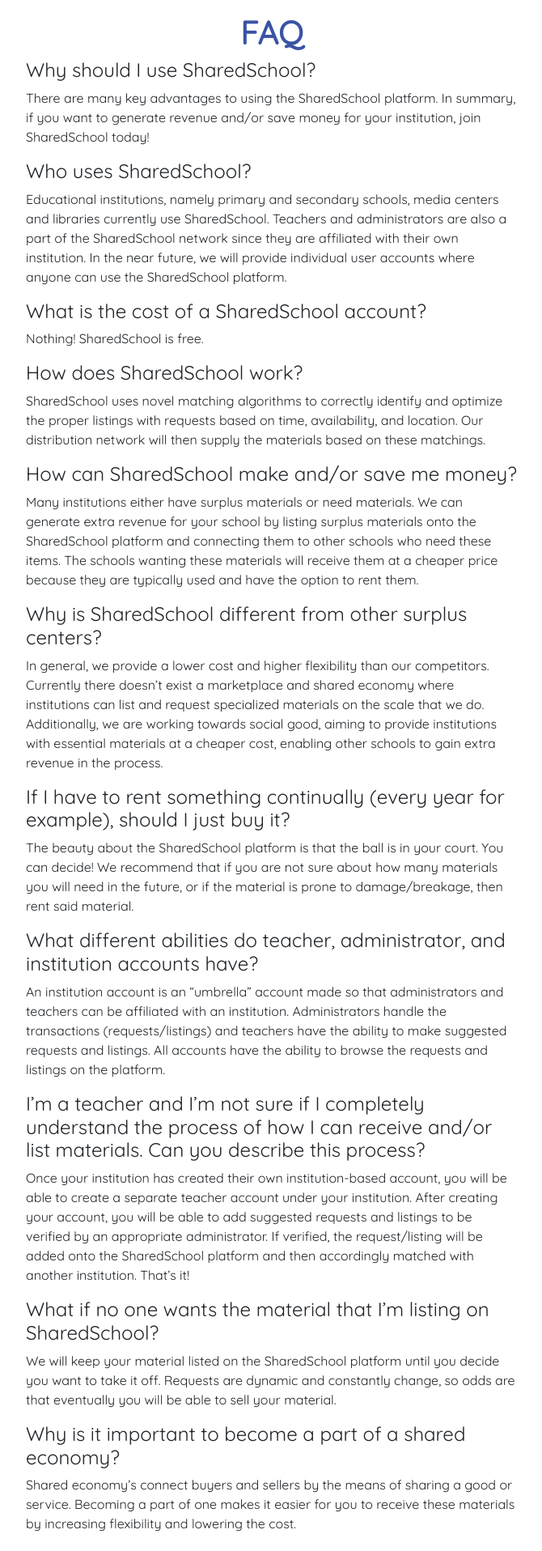
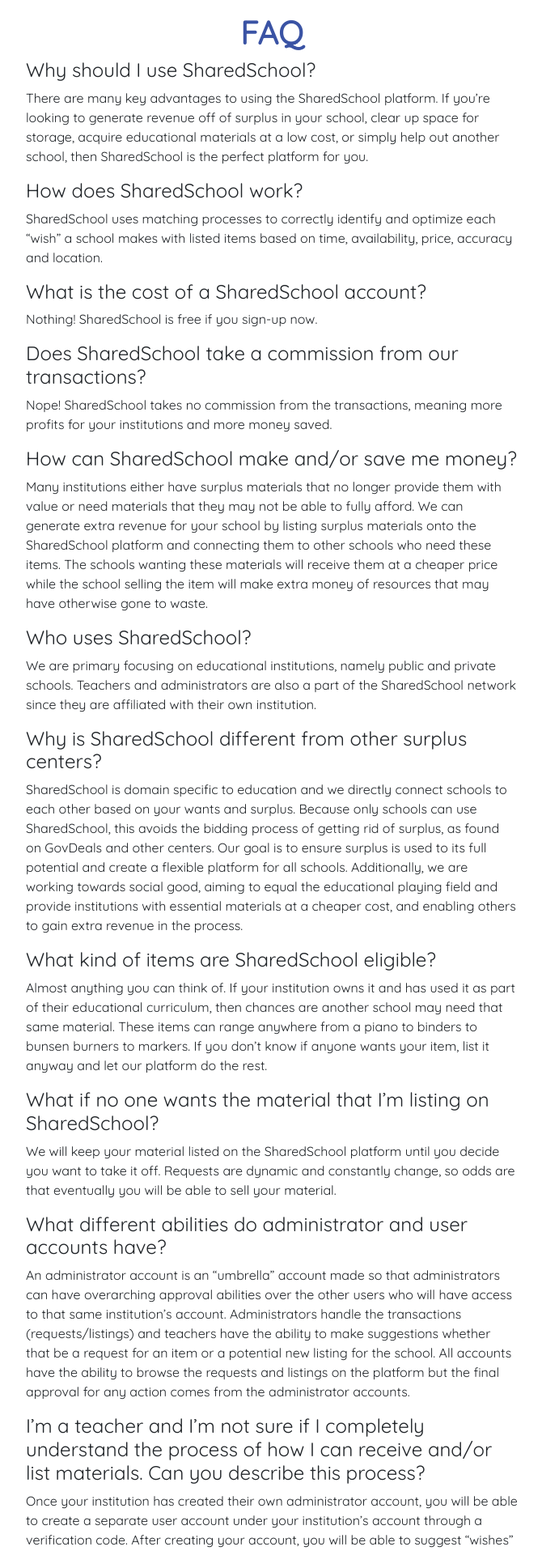
Before and after one commit to sharedschool/SharedSchool, a PHP site: page /pages/faq.php in a window 1280 px wide. Shown: the part 66-1982 px from the top of the page at 81% size, without its empty margins (304-974 px from the left). Run offline with PHP 8.4, Linux system fonts and the light colour scheme.

Commit message:
Updated FAQs

```diff
--- a/pages/faq.php
+++ b/pages/faq.php
@@ -14,28 +14,78 @@
 <div class="d-flex justify-content-center">
 <div id="page-content" class="col-12 col-md-10 col-lg-8 col-xl-6 p-3 justify-center">
 	<h1 class="blue-header text-center">FAQ</h1>
-	<h4> Why should I use SharedSchool? </h4>
-	<p> There are many key advantages to using the SharedSchool platform. In summary, if you want to generate revenue and/or save money for your institution, join SharedSchool today! </p>
-	<h4> Who uses SharedSchool? </h4>
-	<p> Educational institutions, namely primary and secondary schools, media centers and libraries currently use SharedSchool. Teachers and administrators are also a part of the SharedSchool network since they are affiliated with their own institution. In the near future, we will provide individual user accounts where anyone can use the SharedSchool platform. </p>
-	<h4> What is the cost of a SharedSchool account? </h4>
-	<p> Nothing! SharedSchool is free. </p>
-	<h4> How does SharedSchool work? </h4>
-	<p> SharedSchool uses novel matching algorithms to correctly identify and optimize the proper listings with requests based on time, availability, and location. Our distribution network will then supply the materials based on these matchings. </p>
-	<h4> How can SharedSchool make and/or save me money? </h4>
-	<p> Many institutions either have surplus materials or need materials. We can generate extra revenue for your school by listing surplus materials onto the SharedSchool platform and connecting them to other schools who need these items. The schools wanting these materials will receive them at a cheaper price because they are typically used and have the option to rent them. </p>
-	<h4> Why is SharedSchool different from other surplus centers? </h4>
-	<p> In general, we provide a lower cost and higher flexibility than our competitors. Currently there doesn’t exist a marketplace and shared economy where institutions can list and request specialized materials on the scale that we do. Additionally, we are working towards social good, aiming to provide institutions with essential materials at a cheaper cost, enabling other schools to gain extra revenue in the process. </p>
-	<h4> If I have to rent something continually (every year for example), should I just buy it? </h4>
-	<p> The beauty about the SharedSchool platform is that the ball is in your court. You can decide! We recommend that if you are not sure about how many materials you will need in the future, or if the material is prone to damage/breakage, then rent said material. </p>
-	<h4> What different abilities do teacher, administrator, and institution accounts have? </h4>
-	<p> An institution account is an “umbrella” account made so that administrators and teachers can be affiliated with an institution. Administrators handle the transactions (requests/listings) and teachers have the ability to make suggested requests and listings. All accounts have the ability to browse the requests and listings on the platform. </p>
-	<h4> I’m a teacher and I’m not sure if I completely understand the process of how I can receive and/or list materials. Can you describe this process? </h4>
-	<p> Once your institution has created their own institution-based account, you will be able to create a separate teacher account under your institution. After creating your account, you will be able to add suggested requests and listings to be verified by an appropriate administrator. If verified, the request/listing will be added onto the SharedSchool platform and then accordingly matched with another institution. That’s it! </p>
-	<h4> What if no one wants the material that I’m listing on SharedSchool? </h4>
-	<p> We will keep your material listed on the SharedSchool platform until you decide you want to take it off. Requests are dynamic and constantly change, so odds are that eventually you will be able to sell your material. </p>
-	<h4> Why is it important to become a part of a shared economy? </h4>
-	<p> Shared economy’s connect buyers and sellers by the means of sharing a good or service. Becoming a part of one makes it easier for you to receive these materials by increasing flexibility and lowering the cost. </p>
+	<h4>
+		Why should I use SharedSchool?
+	</h4>
+	<p>
+		There are many key advantages to using the SharedSchool platform. If you’re looking to generate revenue off of surplus in your school, clear up space for storage, acquire educational materials at a low cost, or simply help out another school, then SharedSchool is the perfect platform for you.
+	</p>
+	<h4>
+		How does SharedSchool work?
+	</h4>
+	<p>
+		SharedSchool uses matching processes to correctly identify and optimize each “wish” a school makes with listed items based on time, availability, price, accuracy and location.
+	</p>
+	<h4>
+		What is the cost of a SharedSchool account?
+	</h4>
+	<p>
+		Nothing! SharedSchool is free if you sign-up now.
+	</p>
+	<h4>
+		Does SharedSchool take a commission from our transactions?
+	</h4>
+	<p>
+		Nope! SharedSchool takes no commission from the transactions, meaning more profits for your institutions and more money saved.
+	</p>
+	<h4>
+		How can SharedSchool make and/or save me money?
+	</h4>
+	<p>
+		Many institutions either have surplus materials that no longer provide them with value or need materials that they may not be able to fully afford. We can generate extra revenue for your school by listing surplus materials onto the SharedSchool platform and connecting them to other schools who need these items. The schools wanting these materials will receive them at a cheaper price while the school selling the item will make extra money of resources that may have otherwise gone to waste.
+	</p>
+	<h4>
+		Who uses SharedSchool?
+	</h4>
+	<p>
+		We are primary focusing on educational institutions, namely public and private schools. Teachers and administrators are also a part of the SharedSchool network since they are affiliated with their own institution.
+	</p>
+	<h4>
+		Why is SharedSchool different from other surplus centers?
+	</h4>
+	<p>
+		SharedSchool is domain specific to education and we directly connect schools to each other based on your wants and surplus. Because only schools can use SharedSchool, this avoids the bidding process of getting rid of surplus, as found on GovDeals and other centers. Our goal is to ensure surplus is used to its full potential and create a flexible platform for all schools. Additionally, we are working towards social good, aiming to equal the educational playing field and provide institutions with essential materials at a cheaper cost, and enabling others to gain extra revenue in the process.
+	</p>
+	<h4>
+		What kind of items are SharedSchool eligible?
+	</h4>
+	<p>
+		Almost anything you can think of. If your institution owns it and has used it as part of their educational curriculum, then chances are another school may need that same material. These items can range anywhere from a piano to binders to bunsen burners to markers. If you don’t know if anyone wants your item, list it anyway and let our platform do the rest.
+	</p>
+	<h4>
+		What if no one wants the material that I’m listing on SharedSchool?
+	</h4>
+	<p>
+		We will keep your material listed on the SharedSchool platform until you decide you want to take it off. Requests are dynamic and constantly change, so odds are that eventually you will be able to sell your material.
+	</p>
+	<h4>
+		What different abilities do administrator and user accounts have?
+	</h4>
+	<p>
+		An administrator account is an “umbrella” account made so that administrators can have overarching approval abilities over the other users who will have access to that same institution’s account. Administrators handle the transactions (requests/listings) and teachers have the ability to make suggestions whether that be a request for an item or a potential new listing for the school. All accounts have the ability to browse the requests and listings on the platform but the final approval for any action comes from the administrator accounts.
+	</p>
+	<h4>
+		I’m a teacher and I’m not sure if I completely understand the process of how I can receive and/or list materials. Can you describe this process?
+	</h4>
+	<p>
+		Once your institution has created their own administrator account, you will be able to create a separate user account under your institution’s account through a verification code. After creating your account, you will be able to suggest “wishes” for items and possible new listings for surplus in your school to be verified by an appropriate administrator. If verified, the request/listing will be added onto the SharedSchool platform and then accordingly matched with another institution.
+	</p>
+	<h4>
+		Why is it important to become a part of a shared economy?
+	</h4>
+	<p>
+		Shared economy’s connect buyers and sellers by the means of sharing a good or service. Becoming a part of one makes it easier for you to receive these materials by increasing flexibility and lowering the cost. More members = more surplus + more listing = more transactions = more for everyone!
+	</p>
 </div>
 </div>
 
--- a/pages/platform.php
+++ b/pages/platform.php
@@ -61,7 +61,7 @@
 			<div class="col-md-7 text">
 				<h1 style="color: white">
 					The EdTech platform enabling schools to find resources and scale surplus
-				</h3>
+				</h1>
 			</div>
 		</div>
 	</div>
```
